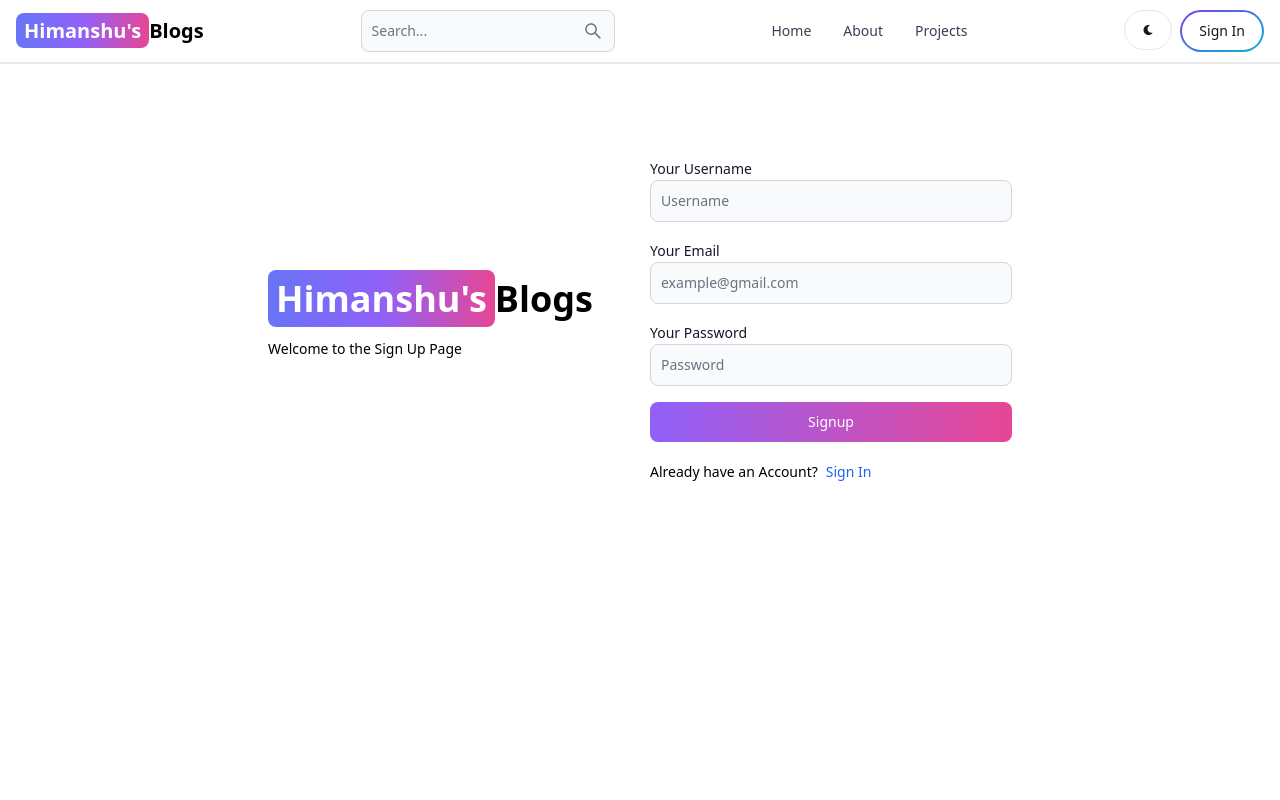
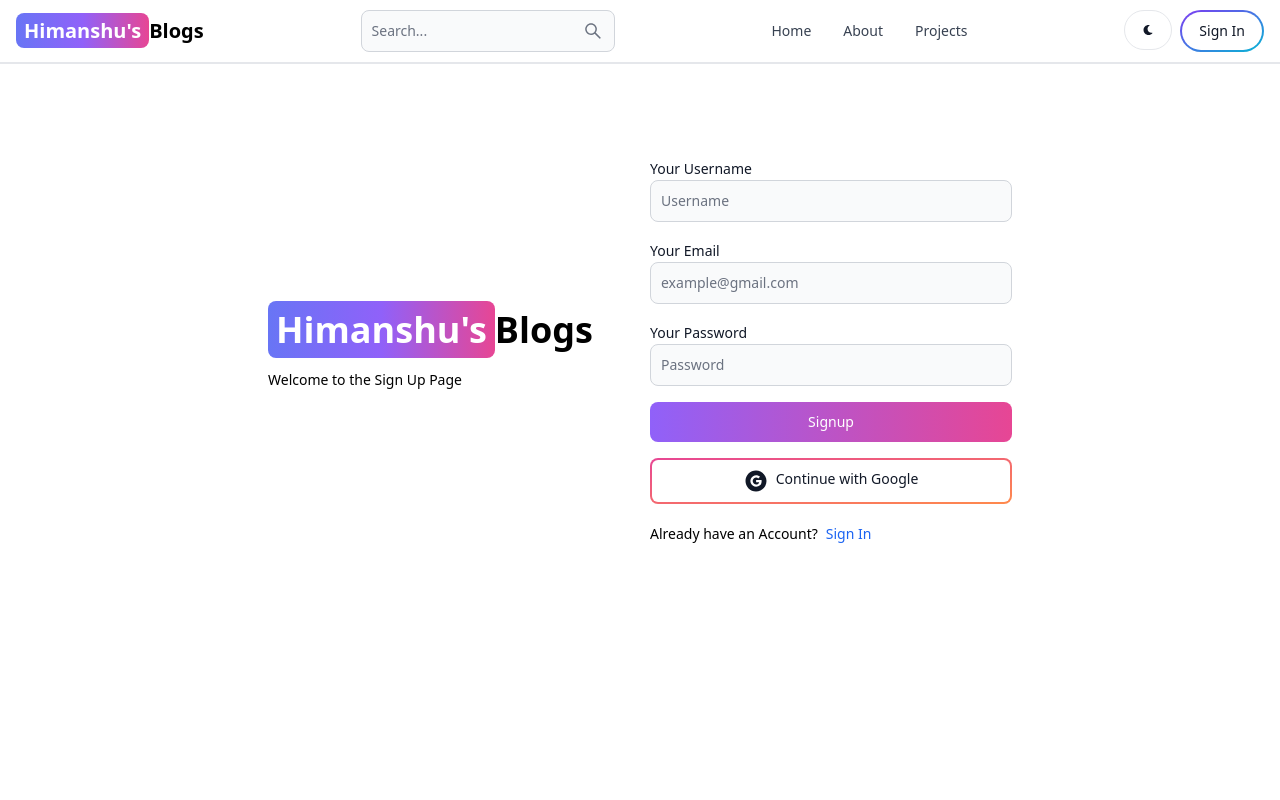
Before and after one commit to Shani-chaubey/mern-Blog, a React (Vite) app in the folder client/: page /SignUp in a window 1280 px wide. Shown: the top 800 px of the page. Built offline with nearby package versions, Linux system fonts and the light colour scheme; no server answers.

Commit message:
google authentication Done

```diff
--- a/client/package.json
+++ b/client/package.json
@@ -11,6 +11,7 @@
   },
   "dependencies": {
     "@reduxjs/toolkit": "^2.2.1",
+    "firebase": "^10.8.0",
     "flowbite-react": "^0.7.2",
     "react": "^18.2.0",
     "react-dom": "^18.2.0",
--- /dev/null
+++ b/client/src/components/OAuth.jsx
@@ -0,0 +1,25 @@
+import { Button } from "flowbite-react";
+import React from "react";
+import { AiFillGoogleCircle } from "react-icons/ai";
+import { GoogleAuthProvider, getAuth, signInWithPopup } from 'firebase/auth'
+import { app } from "../firebase";
+
+export default function OAuth() {
+    const auth = getAuth(app)
+    const handleGoogleClick = async ()=>{
+        const provider = new GoogleAuthProvider();
+        provider.getCustomParameters({prompt: 'select_account'}); // Used to force account selection even if there
+        try {
+            const  resultFromGoogle = await signInWithPopup(auth, provider)
+            console.log(resultFromGoogle)
+        } catch (error) {
+            console.log(error)
+        }
+    }
+  return (
+    <Button type="button" gradientDuoTone="pinkToOrange" outline onClick={handleGoogleClick}>
+      <AiFillGoogleCircle className="w-6 h-6 mr-2" />
+      Continue with Google
+    </Button>
+  );
+}
--- /dev/null
+++ b/client/src/firebase.js
@@ -0,0 +1,17 @@
+// Import the functions you need from the SDKs you need
+import { initializeApp } from "firebase/app";
+// TODO: Add SDKs for Firebase products that you want to use
+// https://firebase.google.com/docs/web/setup#available-libraries
+
+// Your web app's Firebase configuration
+const firebaseConfig = {
+  apiKey: import.meta.env.VITE_FIREBASE_API_KEY,
+  authDomain: "mern-blog-fa022.firebaseapp.com",
+  projectId: "mern-blog-fa022",
+  storageBucket: "mern-blog-fa022.appspot.com",
+  messagingSenderId: "766364253855",
+  appId: "1:766364253855:web:24942c51b0a8fa56586caa"
+};
+
+// Initialize Firebase
+export const app = initializeApp(firebaseConfig);
--- a/client/src/pages/SignIn.jsx
+++ b/client/src/pages/SignIn.jsx
@@ -7,12 +7,13 @@ import {
   signInFailure,
 } from "../redux/user/userSlice";
 import { useDispatch, useSelector } from "react-redux";
+import OAuth from "../components/OAuth";
 
 export default function SignUp() {
   const navigate = useNavigate();
   const dispatch = useDispatch();
   const [formData, setFormData] = useState({ email: "", password: "" });
-  const {loading, error: errorMessage} = useSelector(state => state.user)
+  const { loading, error: errorMessage } = useSelector((state) => state.user);
 
   const handleChange = (e) => {
     setFormData({ ...formData, [e.target.id]: e.target.value.trim() });
@@ -89,6 +90,7 @@ export default function SignUp() {
                 "SignIn"
               )}
             </Button>
+            <OAuth />
           </form>
           <div className="flex gap-2 text-sm mt-5">
             <span>Don't have an Account?</span>
--- a/client/src/pages/SignUp.jsx
+++ b/client/src/pages/SignUp.jsx
@@ -1,51 +1,53 @@
 import { Alert, Button, Label, Spinner, TextInput } from "flowbite-react";
 import React, { useState } from "react";
-import { Link, useNavigate } from 'react-router-dom';
+import { Link, useNavigate } from "react-router-dom";
+import OAuth from "../components/OAuth";
 
 export default function SignUp() {
   const navigate = useNavigate();
-  const [formData , setFormData] = useState({username: "", password:"", email:""});
+  const [formData, setFormData] = useState({
+    username: "",
+    password: "",
+    email: "",
+  });
   const [errorMessage, setErrorMessage] = useState(null);
-  const [ loading, setLoading ] = useState(null);
+  const [loading, setLoading] = useState(null);
 
-  const handleChange = (e)=>{
+  const handleChange = (e) => {
     setFormData({ ...formData, [e.target.id]: e.target.value });
-  }
-  const handleSubmit = async (e)=>{
+  };
+  const handleSubmit = async (e) => {
     e.preventDefault();
-    if( !formData.username || !formData.password || !formData.email ){
+    if (!formData.username || !formData.password || !formData.email) {
       return setErrorMessage("Please Fill all the details");
     }
     try {
-      setErrorMessage(null)
+      setErrorMessage(null);
       setLoading(true);
-      const res = await fetch('/api/auth/signup',{
-        method : "POST",
-        headers:{ "Content-Type":"application/json"},
-        body: JSON.stringify(formData)
-      })
+      const res = await fetch("/api/auth/signup", {
+        method: "POST",
+        headers: { "Content-Type": "application/json" },
+        body: JSON.stringify(formData),
+      });
       const data = await res.json();
-      if(data.success === false){
+      if (data.success === false) {
         return setErrorMessage(data.message);
       }
       setLoading(false);
-      if(res.ok){
-       navigate('/signIn')
+      if (res.ok) {
+        navigate("/signIn");
       }
     } catch (error) {
       setErrorMessage(error.message);
       setLoading(false);
     }
-  }
-  console.log(formData)
+  };
+  console.log(formData);
   return (
     <div className="min-h-screen mt-20">
       <div className="flex p-3 max-w-3xl mx-auto flex-col md:flex-row md:items-center gap-5">
         <div className="flex-1">
-          <Link
-            to="/"
-            className="font-bold dark:text-white text-4xl"
-          >
+          <Link to="/" className="font-bold dark:text-white text-4xl">
             <span className="px-2 py-1 bg-gradient-to-r from-indigo-500 via-purple-500 to-pink-500 rounded-lg text-white">
               Himanshu's
             </span>
@@ -57,34 +59,58 @@ export default function SignUp() {
           <form className="flex flex-col gap-4" onSubmit={handleSubmit}>
             <div>
               <Label value="Your Username"></Label>
-              <TextInput type="text" placeholder="Username" id="username" onChange={handleChange} />
+              <TextInput
+                type="text"
+                placeholder="Username"
+                id="username"
+                onChange={handleChange}
+              />
             </div>
             <div>
               <Label value="Your Email"></Label>
-              <TextInput type="email" placeholder="example@gmail.com" id="email" onChange={handleChange} />
+              <TextInput
+                type="email"
+                placeholder="example@gmail.com"
+                id="email"
+                onChange={handleChange}
+              />
             </div>
             <div>
               <Label value="Your Password"></Label>
-              <TextInput type="password" placeholder="Password" id="password" onChange={handleChange} />
+              <TextInput
+                type="password"
+                placeholder="Password"
+                id="password"
+                onChange={handleChange}
+              />
             </div>
-            <Button gradientDuoTone='purpleToPink' type='submit' disabled={loading}>
-              {
-                loading ?
+            <Button
+              gradientDuoTone="purpleToPink"
+              type="submit"
+              disabled={loading}
+            >
+              {loading ? (
                 <>
-                  <Spinner size='sm'></Spinner>
+                  <Spinner size="sm"></Spinner>
                   <span className="pl-3">Loading...</span>
                 </>
-                 : 'Signup'
-              }
+              ) : (
+                "Signup"
+              )}
             </Button>
+            <OAuth />
           </form>
           <div className="flex gap-2 text-sm mt-5">
             <span>Already have an Account?</span>
-            <Link to='/signIn' className="text-blue-600 cursor-pointer">Sign In</Link>
+            <Link to="/signIn" className="text-blue-600 cursor-pointer">
+              Sign In
+            </Link>
           </div>
-          { errorMessage && <Alert className="mt-5" color='failure'>
-            {errorMessage}
-          </Alert>}
+          {errorMessage && (
+            <Alert className="mt-5" color="failure">
+              {errorMessage}
+            </Alert>
+          )}
         </div>
       </div>
     </div>
```
Also changed, not shown: 1 other file (tests, documents, lock files or other folders).
